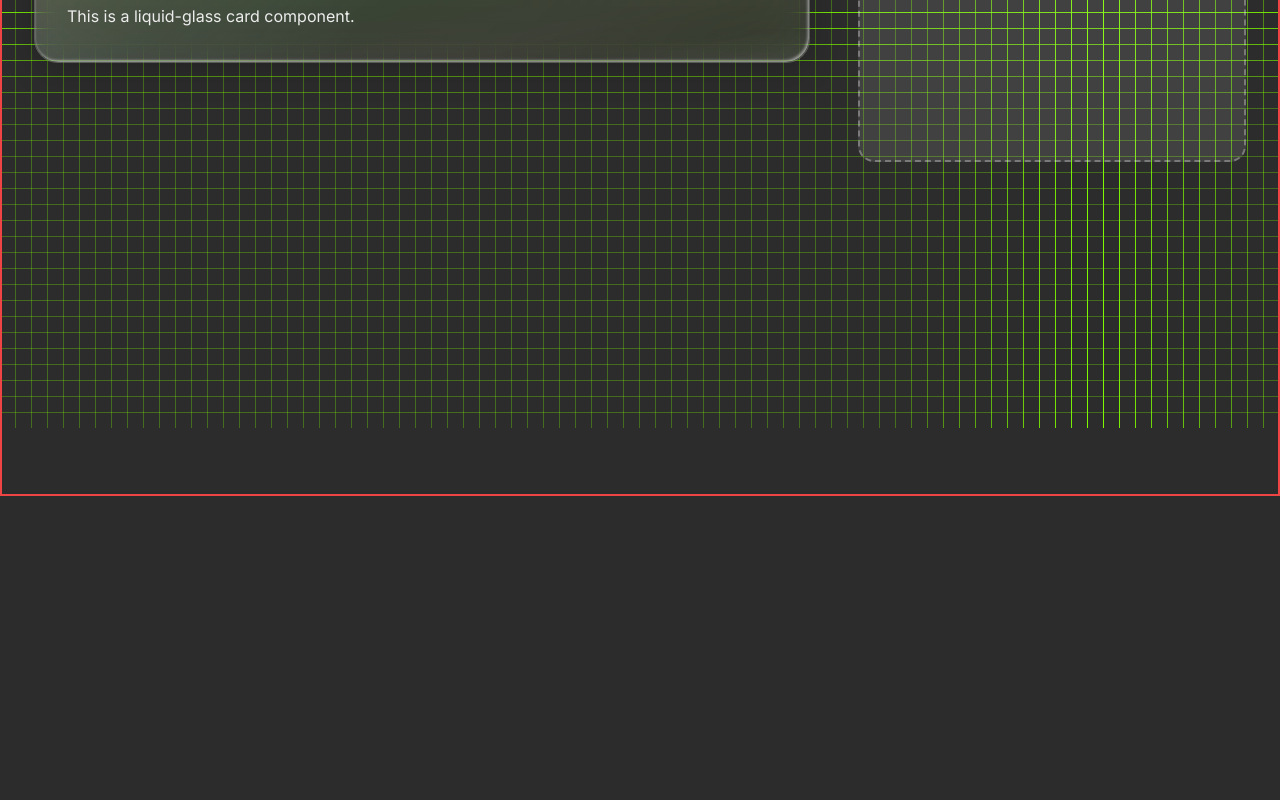
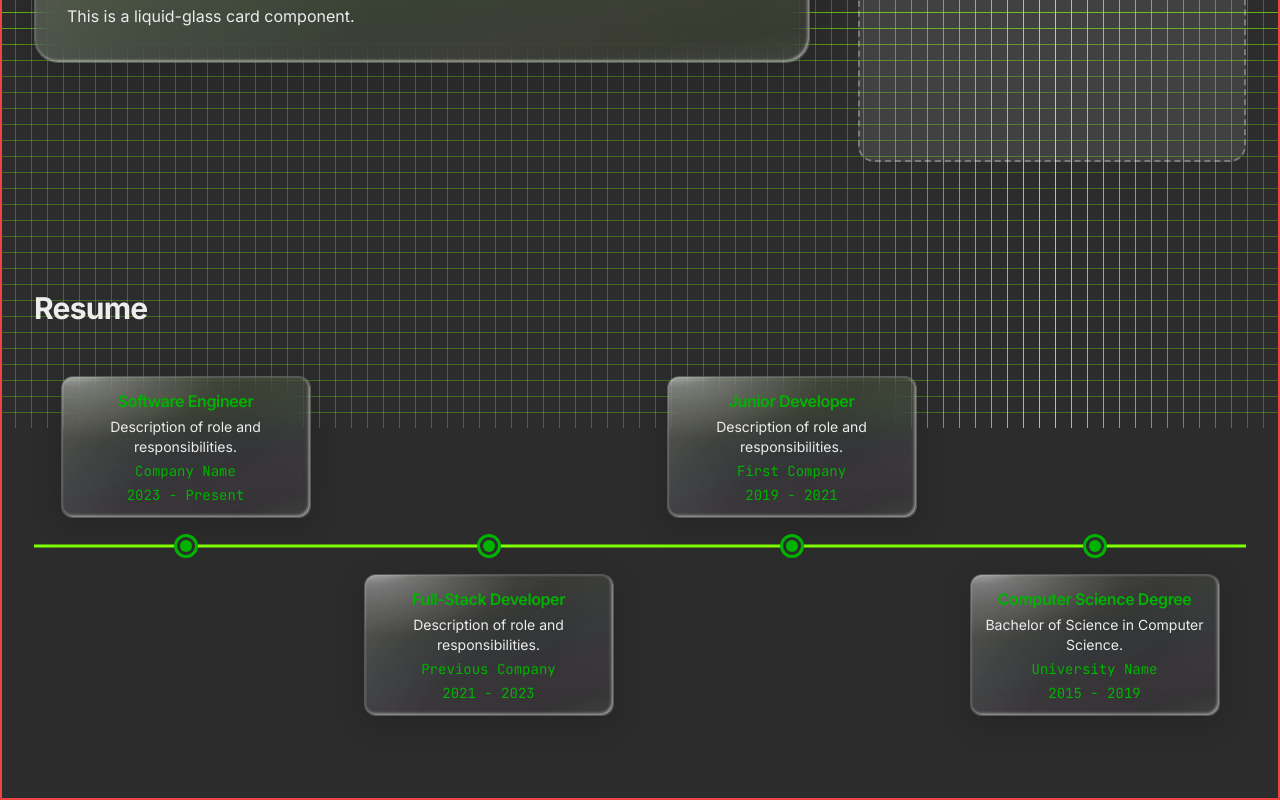
Before and after one commit to timtheteh/Personal-Website, a Next.js app: page / in a window 1280 px wide. Shown: the part 372-1172 px from the top of the page. Before the commit the page ends 868 px from the top, so only its background shows below. Built offline with nearby package versions, Linux system fonts and the light colour scheme.

Commit message:
basic timeline for resume

```diff
--- a/app/page.tsx
+++ b/app/page.tsx
@@ -1,5 +1,38 @@
 import Card from '@/components/Card';
 import TypewriterText from '@/components/TypewriterText';
+import Timeline from '@/components/Timeline';
+
+// Sample resume timeline data
+const resumeItems = [
+  {
+    id: '1',
+    title: 'Software Engineer',
+    subtitle: 'Company Name',
+    date: '2023 - Present',
+    description: 'Description of role and responsibilities.',
+  },
+  {
+    id: '2',
+    title: 'Full-Stack Developer',
+    subtitle: 'Previous Company',
+    date: '2021 - 2023',
+    description: 'Description of role and responsibilities.',
+  },
+  {
+    id: '3',
+    title: 'Junior Developer',
+    subtitle: 'First Company',
+    date: '2019 - 2021',
+    description: 'Description of role and responsibilities.',
+  },
+  {
+    id: '4',
+    title: 'Computer Science Degree',
+    subtitle: 'University Name',
+    date: '2015 - 2019',
+    description: 'Bachelor of Science in Computer Science.',
+  },
+];
 
 export default function Home() {
   return (
@@ -30,6 +63,12 @@ export default function Home() {
           </div>
         </div>
       </section>
+
+      {/* Resume Section */}
+      <section id="resume" className="mt-20 tablet:mt-24 desktop:mt-32">
+        <h2 className="text-3xl font-bold mb-8 tablet:mb-12">Resume</h2>
+        <Timeline items={resumeItems} />
+      </section>
     </main>
   );
 }
--- a/components/Card.tsx
+++ b/components/Card.tsx
@@ -183,15 +183,15 @@ export default function Card({
 
   return (
     <div
-      className="select-none"
-      style={{ perspective: '1000px', touchAction: 'none' }}
-      onMouseDown={handleMouseDown}
-      onMouseMove={handleMouseMove}
-      onMouseUp={handleMouseUp}
-      onMouseLeave={handleMouseLeave}
-      onTouchStart={handleTouchStart}
-      onTouchMove={handleTouchMove}
-      onTouchEnd={handleTouchEnd}
+      className={draggable ? 'select-none' : ''}
+      style={{ perspective: '1000px', touchAction: draggable ? 'none' : 'auto' }}
+      onMouseDown={draggable ? handleMouseDown : undefined}
+      onMouseMove={draggable ? handleMouseMove : undefined}
+      onMouseUp={draggable ? handleMouseUp : undefined}
+      onMouseLeave={draggable ? handleMouseLeave : undefined}
+      onTouchStart={draggable ? handleTouchStart : undefined}
+      onTouchMove={draggable ? handleTouchMove : undefined}
+      onTouchEnd={draggable ? handleTouchEnd : undefined}
     >
       <div
         ref={cardRef}
--- /dev/null
+++ b/components/Timeline.tsx
@@ -0,0 +1,113 @@
+"use client";
+
+import React from 'react';
+import Card from './Card';
+
+interface TimelineItem {
+  id: string;
+  title: string;
+  subtitle?: string;
+  date: string;
+  description?: string;
+}
+
+interface TimelineProps {
+  items: TimelineItem[];
+  className?: string;
+}
+
+export default function Timeline({ items, className = '' }: TimelineProps) {
+  // Mobile/Tablet: most recent (highest id) first
+  const mobileItems = [...items].reverse();
+
+  return (
+    <div className={`relative ${className}`}>
+      {/* Vertical Timeline (Mobile/Tablet) - Most recent first */}
+      <div className="desktop:hidden relative flex flex-col items-center">
+        {/* Vertical line */}
+        <div
+          className="absolute left-1/2 -translate-x-1/2 top-0 bottom-0 w-[3px] bg-brandcolour1"
+          style={{ height: '100%' }}
+        />
+
+        {/* Timeline items */}
+        <div className="flex flex-col gap-8 w-full">
+          {mobileItems.map((item, index) => (
+            <div key={item.id} className="relative flex flex-col items-center">
+              {/* Checkpoint */}
+              <div className="relative flex-shrink-0 z-10">
+                {/* Outer ring */}
+                <div className="w-6 h-6 rounded-full border-[3px] border-brandcolour2 bg-background flex items-center justify-center">
+                  {/* Inner filled circle */}
+                  <div className="w-3 h-3 rounded-full bg-brandcolour2" />
+                </div>
+              </div>
+
+              {/* Content */}
+              <div className="mt-4 px-4 w-full max-w-[300px]">
+                <Card draggable={false} borderRadius={16} className="p-4 text-center">
+                  <h3 className="text-lg font-semibold text-brandcolour2">{item.title}</h3>
+                  {item.description && (
+                    <p className="text-foreground/70 text-sm mt-1">{item.description}</p>
+                  )}
+                  {item.subtitle && (
+                    <span className="text-sm text-brandcolour2 font-mono mt-1 block">{item.subtitle}</span>
+                  )}
+                  <span className="text-sm text-brandcolour2 font-mono mt-1 block">{item.date}</span>
+                </Card>
+              </div>
+            </div>
+          ))}
+        </div>
+      </div>
+
+      {/* Horizontal Timeline (Desktop) */}
+      <div className="hidden desktop:block relative py-40">
+        {/* Horizontal line - centered vertically with checkpoints */}
+        <div className="absolute left-0 right-0 top-1/2 -translate-y-1/2 h-[3px] bg-brandcolour1" />
+
+        {/* Timeline items - checkpoints all on same line */}
+        <div className="flex justify-between items-center">
+          {items.map((item, index) => {
+            const isAbove = index % 2 === 0;
+
+            return (
+              <div
+                key={item.id}
+                className="relative flex items-center justify-center"
+                style={{ flex: 1 }}
+              >
+                {/* Checkpoint - always centered */}
+                <div className="relative flex-shrink-0 z-10">
+                  {/* Outer ring */}
+                  <div className="w-6 h-6 rounded-full border-[3px] border-brandcolour2 bg-background flex items-center justify-center">
+                    {/* Inner filled circle */}
+                    <div className="w-3 h-3 rounded-full bg-brandcolour2" />
+                  </div>
+                </div>
+
+                {/* Content - absolutely positioned above or below */}
+                <div
+                  className={`absolute left-1/2 -translate-x-1/2 w-full max-w-[250px] ${
+                    isAbove ? 'bottom-full mb-4' : 'top-full mt-4'
+                  }`}
+                >
+                  <Card draggable={false} borderRadius={12} className="p-3 text-center">
+                    <h3 className="text-base font-semibold text-brandcolour2">{item.title}</h3>
+                    {item.description && (
+                      <p className="text-foreground/70 text-sm mt-1">{item.description}</p>
+                    )}
+                    {item.subtitle && (
+                      <span className="text-sm text-brandcolour2 font-mono mt-1 block">{item.subtitle}</span>
+                    )}
+                    <span className="text-sm text-brandcolour2 font-mono mt-1 block">{item.date}</span>
+                  </Card>
+                </div>
+              </div>
+            );
+          })}
+        </div>
+      </div>
+    </div>
+  );
+}
```
